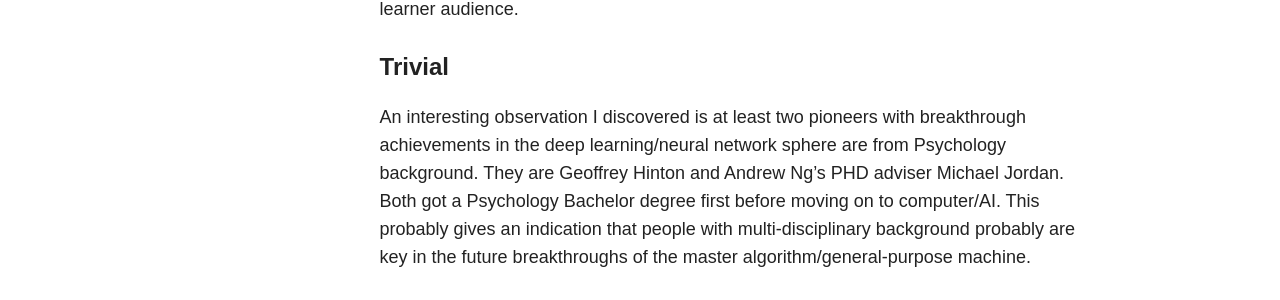
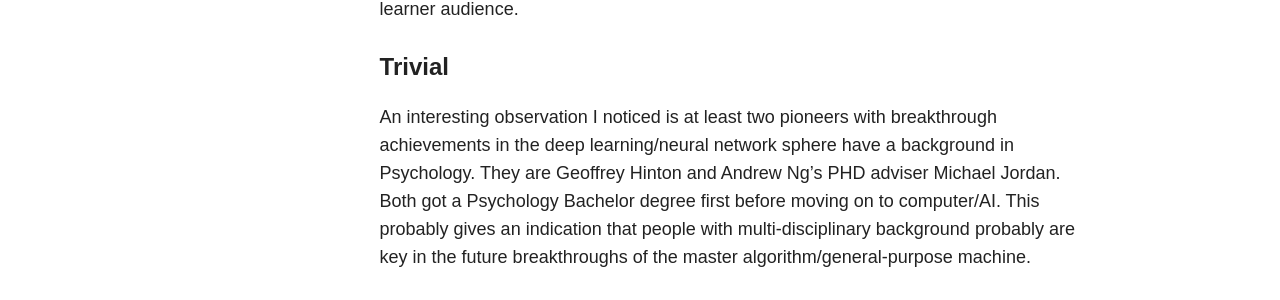
Before and after one commit to taolicd/taolicd.github.io, a Jekyll site: the page built from _posts/blog/2016-06-04-machinelearning_3.markdown, in a window 1280 px wide. Shown: the part 1769-2069 px from the top of the page. Built offline with Jekyll 4.4.1, drawn with Linux system fonts in a browser that asks for light colours; comment, search, counter and statistics services are not loaded.

Commit message:
new post

```diff
--- a/_posts/blog/2016-06-04-machinelearning_3.markdown
+++ b/_posts/blog/2016-06-04-machinelearning_3.markdown
@@ -34,4 +34,4 @@
 
 #### Trivial
 
-An interesting observation I discovered is at least two pioneers with breakthrough achievements in the deep learning/neural network sphere are from Psychology background. They are Geoffrey Hinton and Andrew Ng's PHD adviser Michael Jordan. Both got a Psychology Bachelor degree first before moving on to computer/AI. This probably gives an indication that people with multi-disciplinary background probably are key in the future breakthroughs of the master algorithm/general-purpose machine.
+An interesting observation I noticed is at least two pioneers with breakthrough achievements in the deep learning/neural network sphere have a background in Psychology. They are Geoffrey Hinton and Andrew Ng's PHD adviser Michael Jordan. Both got a Psychology Bachelor degree first before moving on to computer/AI. This probably gives an indication that people with multi-disciplinary background probably are key in the future breakthroughs of the master algorithm/general-purpose machine.
```
